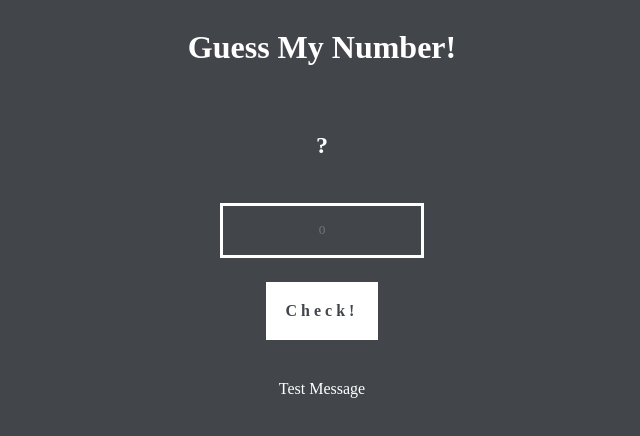
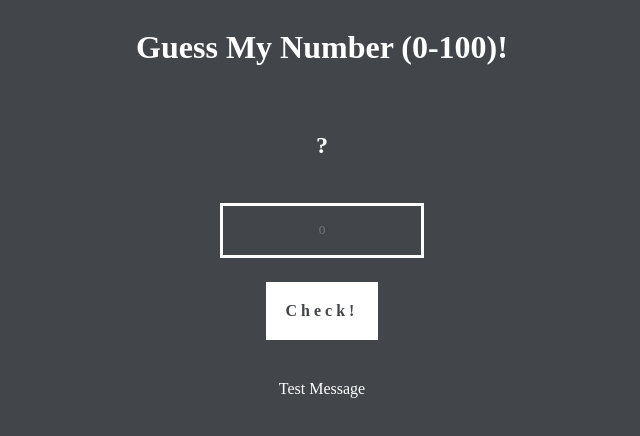
Before and after one commit to ArthurChenEvans/NumberGuessingGameJS, a plain HTML site: page index.html in a window 1280 px wide. Shown: the whole page, without its empty margins (318-958 px from the left). Drawn offline with Linux system fonts and the light colour scheme.

Commit message:
Added range in heading

```diff
--- a/index.html
+++ b/index.html
@@ -7,7 +7,7 @@
 	</head>
 	<body>
 		<div class="container">
-			<h1>Guess My Number!</h1>
+			<h1>Guess My Number (0-100)!</h1>
 			<h2>?</h2>
 
 			<input type="text" placeholder="0">
```
